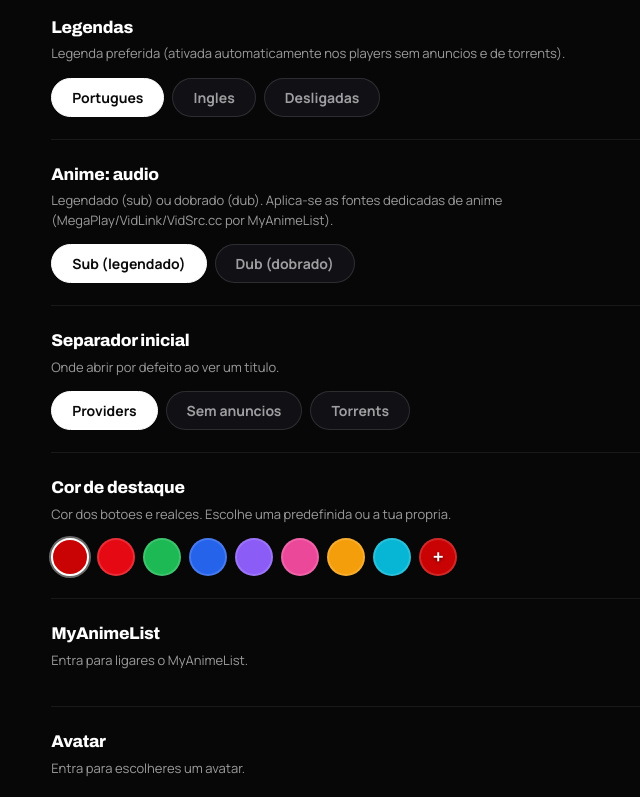
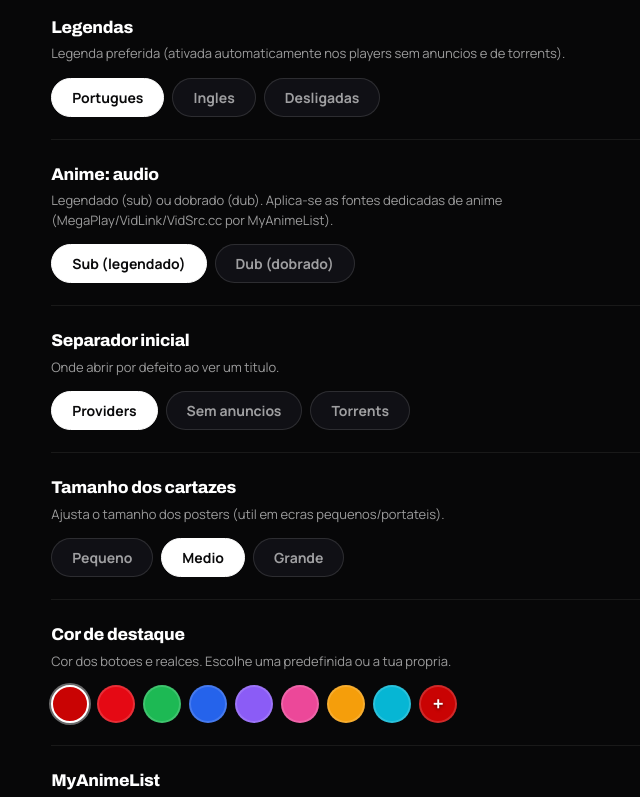
Before and after one commit to boda07/meida, a React (Vite) app in the folder web/: page /settings in a window 1280 px wide. Shown: the part 433-1230 px from the top of the page, without its empty margins (0-640 px from the left). Built offline with nearby package versions, Linux system fonts and the light colour scheme.

Commit message:
Definicoes: tamanho dos cartazes (pequeno/medio/grande) + v0.1.7
- Cartazes das rows e grelhas controlados por --card-w/--grid-min
- Nova opcao nas Definicoes para escolher o tamanho (util em portateis)

```diff
--- a/package.json
+++ b/package.json
@@ -1,6 +1,6 @@
 {
   "name": "streamapp",
-  "version": "0.1.6",
+  "version": "0.1.7",
   "private": true,
   "description": "App pessoal tipo Stremio: catalogo TMDB + embed providers + torrents",
   "main": "electron/main.cjs",
--- a/web/src/api/client.js
+++ b/web/src/api/client.js
@@ -17,6 +17,7 @@ export const DEFAULT_SETTINGS = {
   defaultTab: "providers", // separador inicial: providers | extract | torrents
   animeAudio: "sub", // anime: "sub" (legendado) ou "dub" (dobrado)
   accent: "#c90303", // cor de destaque da UI (botoes, realces)
+  cardSize: "medium", // tamanho dos cartazes: "small" | "medium" | "large"
 };
 export const settingsStore = {
   get() {
--- a/web/src/pages/Settings.jsx
+++ b/web/src/pages/Settings.jsx
@@ -233,6 +233,25 @@ export default function Settings() {
         </div>
       </section>
 
+      {/* ===== Tamanho dos cartazes ===== */}
+      <section className="set-section">
+        <h3>Tamanho dos cartazes</h3>
+        <p className="muted">
+          Ajusta o tamanho dos posters (util em ecras pequenos/portateis).
+        </p>
+        <div className="set-row">
+          <Choice value="small" current={settings.cardSize} onPick={(v) => update({ cardSize: v })}>
+            Pequeno
+          </Choice>
+          <Choice value="medium" current={settings.cardSize} onPick={(v) => update({ cardSize: v })}>
+            Medio
+          </Choice>
+          <Choice value="large" current={settings.cardSize} onPick={(v) => update({ cardSize: v })}>
+            Grande
+          </Choice>
+        </div>
+      </section>
+
       {/* ===== Cor da UI ===== */}
       <section className="set-section">
         <h3>Cor de destaque</h3>
--- a/web/src/settings/SettingsContext.jsx
+++ b/web/src/settings/SettingsContext.jsx
@@ -28,6 +28,19 @@ export function SettingsProvider({ children }) {
     root.style.setProperty("--accent-hover", shade(accent, 0.18));
   }, [settings.accent]);
 
+  // Aplica o tamanho dos cartazes (largura nas rows + minimo nas grelhas).
+  useEffect(() => {
+    const root = document.documentElement;
+    const sizes = {
+      small: { cardW: "140px", gridMin: "120px" },
+      medium: { cardW: "184px", gridMin: "170px" },
+      large: { cardW: "220px", gridMin: "210px" },
+    };
+    const s = sizes[settings.cardSize] || sizes.medium;
+    root.style.setProperty("--card-w", s.cardW);
+    root.style.setProperty("--grid-min", s.gridMin);
+  }, [settings.cardSize]);
+
   function update(patch) {
     setSettings((prev) => {
       const next = { ...prev, ...patch };
--- a/web/src/styles.css
+++ b/web/src/styles.css
@@ -9,6 +9,8 @@
   --text-secondary: rgba(255, 255, 255, 0.6);
   --text-eyebrow: rgba(255, 255, 255, 0.72);
   --text-muted: rgba(255, 255, 255, 0.82);
+  --card-w: 184px; /* largura dos cartazes (rows) — ajustavel nas Definicoes */
+  --grid-min: 170px; /* largura minima dos cartazes nas grelhas */
   --radius-pill: 999px;
   --radius-card: 11px;
   --radius-modal: 18px;
@@ -645,8 +647,8 @@ h2 {
 }
 
 .card-portrait {
-  width: 184px;
-  height: 272px;
+  width: var(--card-w, 184px);
+  aspect-ratio: 184 / 272;
 }
 
 .card-landscape {
@@ -732,7 +734,7 @@ h2 {
 /* ===== Grid (pesquisa/lista) ===== */
 .grid {
   display: grid;
-  grid-template-columns: repeat(auto-fill, minmax(170px, 1fr));
+  grid-template-columns: repeat(auto-fill, minmax(var(--grid-min, 170px), 1fr));
   gap: 26px 18px;
   margin-top: 40px;
 }
```
Also changed, not shown: 1 other file (tests, documents, lock files or other folders).
